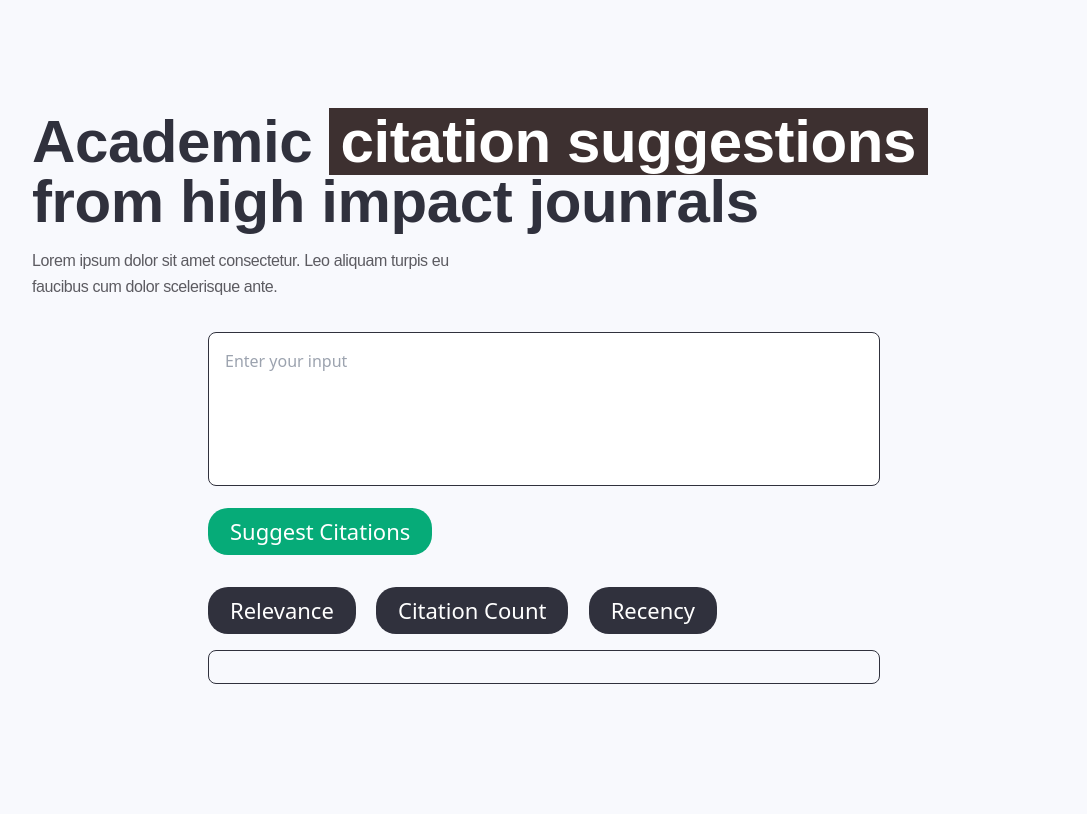
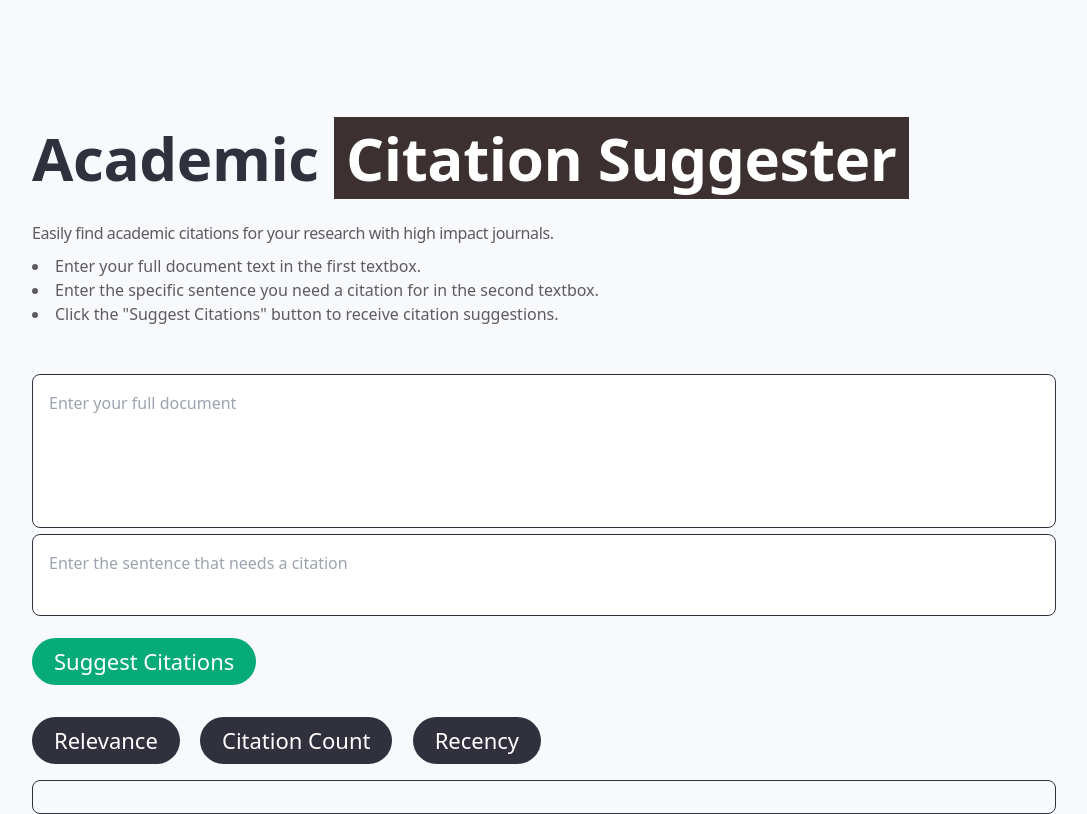
Before and after one commit to euanjudd/citation_suggester, a Django app: page / in a window 1280 px wide. Shown: the whole page, without its empty margins (96-1183 px from the left). Before the commit the page ends 684 px from the top, so only its background shows below. Run offline with Django 5.2, Linux system fonts and the light colour scheme.

Commit message:
finished v1

```diff
--- a/mycitationapp/static/style.css
+++ b/mycitationapp/static/style.css
@@ -13,7 +13,6 @@
 /* Universal Base Styles */
 base, h1, h2, h3, h4, h5, h6, p {
     letter-spacing: -0.4px;
-    font-family: sans-serif;
 }
 
 /* Backgrounds */
@@ -25,7 +24,7 @@ p {
     font-size: 16px;
     font-weight: 400;
     line-height: 1.625;
-    max-width: 450px;
+    /* max-width: 450px; */
 }
 
 /* Text Colors */
@@ -73,7 +72,7 @@ h2 {
 .primary-button, .secondary-button {
     padding: 5px 20px;
     border: 2px solid transparent;
-    border-radius: 20px;
+    border-radius: 25px;
     cursor: pointer;
     font-size: 22px;
     font-weight: 400;
--- a/mycitationapp/templates/index.html
+++ b/mycitationapp/templates/index.html
@@ -12,28 +12,65 @@
 
 <body class="base-bg font-sans leading-normal tracking-normal">
 
-    <nav class="py-4 mt-12">
+    <nav class="py-8 mt-12">
         <div class="container max-w-5xl mx-auto">
-            <h1 class="base-content">Academic <span class="highlight">citation suggestions</span><br>from high impact jounrals</h1>
+            <h1 class="base-content">Academic <span class="highlight">Citation Suggester</span></h1>
         </div>
     </nav>
 
     <div class="container max-w-5xl mx-auto base-content-secondary">
-        <p>Lorem ipsum dolor sit amet consectetur. Leo aliquam turpis eu faucibus cum dolor scelerisque ante.</p>
+        <p>Easily find academic citations for your research with high impact journals.</p>
+        <ul class="list-disc list-inside mt-2">
+            <li>Enter your full document text in the first textbox.</li>
+            <li>Enter the specific sentence you need a citation for in the second textbox.</li>
+            <li>Click the "Suggest Citations" button to receive citation suggestions.</li>
+        </ul>
     </div>
 
-    <div class="max-w-2xl mx-auto">
+    <div class="max-w-5xl mx-auto">
         <!-- Text Input and Submit Button -->
-        <div class="container mx-auto mt-8">
-            <textarea id="modelInput" class="resize-none w-full p-4 base-content border rounded-lg focus:outline-none" rows="5" placeholder="Enter your input" style="border-color: #30313D;"></textarea>
+        <div class="container mx-auto mt-12">
+            <textarea id="textFullDoc" class="resize-none w-full p-4 base-content border rounded-lg focus:outline-none" rows="5" placeholder="Enter your full document" style="border-color: #30313D;"></textarea>
+            <textarea id="textNeedingCitation" class="resize-none w-full p-4 base-content border rounded-lg focus:outline-none" rows="2" placeholder="Enter the sentence that needs a citation" style="border-color: #30313D;"></textarea>
             <button onclick="callModel()" class="mt-4 primary-button font-bold py-2 px-4 rounded-full">
                 Suggest Citations
             </button>
         </div>
+
+        <div id="loader" class="loader-container hidden">
+            <div class="loader"></div>
+            <p>Loading...</p>
+        </div>
+
         <script>
+            function showLoader() {
+                document.getElementById('loader').classList.remove('hidden');
+            }
+            function hideLoader() {
+                document.getElementById('loader').classList.add('hidden');
+            }
+        </script>
+
+        <!-- Buttons for selecting the type of sorting -->
+        <div class="container mx-auto mt-8">
+            <button id="btnRelevance" class="secondary-button py-2 px-4 rounded-full inline-flex items-center mr-4" onclick="showResults('by_relevance', 'btnRelevance')">Relevance</button>
+            <button id="btnCitations" class="secondary-button py-2 px-4 rounded-full inline-flex items-center mr-4" onclick="showResults('by_citations', 'btnCitations')">Citation Count</button>
+            <button id="btnDate" class="secondary-button py-2 px-4 rounded-full inline-flex items-center" onclick="showResults('by_date', 'btnDate')">Recency</button>
+        </div>
+        <div id="modelOutput" class="p-4 mt-4 border rounded-lg" style="border-color: #30313D;">
+            <!-- Results will be inserted here -->
+        </div>
+
+        <script>
+        let currentData = {};  // This will store the current data fetched from the server
+
         function callModel() {
-                const userInput = document.getElementById('modelInput').value;
-                const csrftoken = document.querySelector('meta[name="csrf-token"]').getAttribute('content'); // Correctly get the CSRF token
+            showLoader();
+            const userDoc = document.getElementById('textFullDoc').value;
+            const userSentence = document.getElementById('textNeedingCitation').value;
+            const userInput = "full_text: " + userDoc + "\ninput_text: " + userSentence;
+
+            const csrftoken = document.querySelector('meta[name="csrf-token"]').getAttribute('content');
 
             fetch('/mycitationapp/call-model/', {
                 method: 'POST',
@@ -45,38 +82,41 @@
             })
             .then(response => response.json())
             .then(data => {
-                    document.getElementById('modelOutput').innerText = data.data;
+                currentData = data;  // Store fetched data
+                showResults('by_relevance', 'btnRelevance');  // Default view
             })
             .catch(error => console.error('Error:', error));
         }
 
+        function showResults(type, buttonId) {
+
+            // Highlight the active button
+            const buttons = document.querySelectorAll('.secondary-button');
+            buttons.forEach(button => {
+                button.classList.remove('active'); // Remove 'active' class from all buttons
+            });
+            const activeButton = document.getElementById(buttonId);
+            activeButton.classList.add('active'); // Add 'active' class to the clicked button
+
+            hideLoader();
+
+            const modelOutput = document.getElementById('modelOutput');
+            modelOutput.innerHTML = '';  // Clear previous results
+            if (currentData[type]) {
+                currentData[type].forEach(entry => {
+                    const entryDiv = document.createElement('div');
+                    // entryDiv.className = 'p-4 mb-4 border-b';
+                    entryDiv.innerHTML = `
+                        <h3 class="text-lg font-bold" style='color: #1a0dab;'><a href="${entry.URL}" target="_blank">${entry.title}</a></h3>
+                        <p style='color: #006621;'>${entry.authors} - ${entry.publisher}, ${entry.year}</p>
+                        <p class="base-content-secondary text-preview">${entry.abstract}</p>
+                        <p style='color: #1a0dab;'>Cited by ${entry.cited}</p>
+                    `;
+                    modelOutput.appendChild(entryDiv);
+                });
+            }
+        }
         </script>
-
-        <!-- Display Results and Filters -->
-        <div class="container mx-auto mt-8">
-            <div class="mb-4">
-                <button class="secondary-button py-2 px-4 rounded-full inline-flex items-center mr-4">
-                    Relevance
-                </button>
-                <button class="secondary-button py-2 px-4 rounded-full inline-flex items-center mr-4">
-                    Citation Count
-                </button>
-                <button class="secondary-button py-2 px-4 rounded-full inline-flex items-center">
-                    Recency
-                </button>
     </div>
-            <div id="modelOutput" class="p-4 border rounded-lg" style="border-color: #30313D;">
-                <!-- Results will be inserted here -->
-                <!-- <div class="p-4 mb-4 border-b">
-                    <h3 class="text-lg font-bold">Title of the Paper</h3>
-                    <p class="text-gray-800">Author(s) Name - Year</p>
-                    <p class="text-gray-600">The first two lines of the abstract...</p>
-                </div> -->
-
-            </div>
-        </div>
-    </div>
-
-    <!-- <script src="app.js"></script> -->
 </body>
 </html>
--- a/mycitationapp/views.py
+++ b/mycitationapp/views.py
@@ -1,4 +1,6 @@
+import pprint
 import requests
+import re
 from django.shortcuts import render
 from django.http import JsonResponse
 import replicate
@@ -9,6 +11,24 @@ load_dotenv()  # This loads the environment variables from .env
 
 def home(request):
     return render(request, 'index.html')
+
+def is_valid_entry(item):
+    """ Check if all required fields are present and valid in the item. """
+    if 'issued' not in item or 'date-parts' not in item['issued'] or len(item['issued']['date-parts'][0]) == 0:
+        return False
+    if not item.get('title'):
+        return False
+    if not item.get('abstract'):
+        return False
+    if 'author' not in item or not item['author']:
+        return False
+    if not item.get('DOI'):
+        return False
+    if not item.get('URL'):
+        return False
+    if not item.get('publisher'):
+        return False
+    return True
 
 def fetch_sorted_data(query, rows=100, max_tries=10):
     entries = []
@@ -27,7 +47,11 @@ def fetch_sorted_data(query, rows=100, max_tries=10):
         response = requests.get("https://api.crossref.org/works", params=params)
         if response.status_code == 200:
             data = response.json()
-            entries.extend(data['message']['items'])
+            for item in data['message']['items']:
+                if is_valid_entry(item):
+                    entries.append(item)
+                if len(entries) >= rows:
+                    break
             offset += 20  # Increase offset to fetch the next batch of results
         else:
             print(f"Failed to fetch data: {response.status_code}")
@@ -37,14 +61,31 @@ def fetch_sorted_data(query, rows=100, max_tries=10):
 
     return entries[:rows]  # Return only the first 10 entries
 
+def clean_abstract(text):
+    """Remove HTML/XML tags and unify as a single string."""
+    # Remove <jats:title>Abstract</jats:title>
+    text = re.sub(r'<jats:title>[^<]*</jats:title>', '', text)
+    # Remove tags
+    text = re.sub(r'<[^>]+>', '', text)
+    # Remove extra whitespaces
+    text = re.sub(r'\s+', ' ', text)
+    return text.strip()
+
 def format_entry(entry):
     """Format entry for display."""
+    abstract = entry.get('abstract', 'No abstract available')
+    cleaned_abstract = clean_abstract(abstract)
+
     return {
         'title': " ".join(entry.get('title', ['No title available'])),
         'DOI': entry.get('DOI', 'No DOI available'),
-        'abstract': entry.get('abstract', 'No abstract available'),
+        'abstract': cleaned_abstract,
         'date': "-".join(map(str, entry['issued']['date-parts'][0])) if 'issued' in entry else 'No date available',
-        'authors': ", ".join([f"{a.get('given', '')} {a.get('family', '')}" for a in entry.get('author', [])])
+        'year': str(entry['issued']['date-parts'][0][0]),
+        'authors': ", ".join([f"{a.get('given', '')} {a.get('family', '')}" for a in entry.get('author', [])]),
+        'URL': entry.get('URL', 'No DOI available'),
+        'publisher': entry.get('publisher', 'No publisher available'),
+        'cited': entry.get('is-referenced-by-count', 0)
     }
 
 def call_model(request):
@@ -94,10 +135,7 @@ def call_model(request):
         full_text = ''.join(outputs)
         cleaned_text = full_text.replace('"', '').replace("\\", "").strip()
 
-    #     return JsonResponse({'data': cleaned_text})
-
-    # else:
-    #     return JsonResponse({'error': 'Invalid method'}, status=400)
+        # cleaned_text = 'Soft Robotics AND Vibration-Driven Tensegrity Robot AND Control Learning'
 
         # Fetch and sort CrossRef data
         entries = fetch_sorted_data(cleaned_text)
@@ -110,6 +148,10 @@ def call_model(request):
             'by_citations': [format_entry(e) for e in sorted_by_citations[:10]],
             'by_date': [format_entry(e) for e in sorted_by_date[:10]]
         }
+
+        for entry in results['by_relevance']:
+            print(entry['title'])
+
         return JsonResponse(results)
     else:
         return JsonResponse({'error': 'Invalid method'}, status=400)
```
Also changed, not shown: other parts of mycitationapp/static/style.css (+40 -1 lines), 1 other file. Lines whose indentation alone changed are shown as unchanged.
